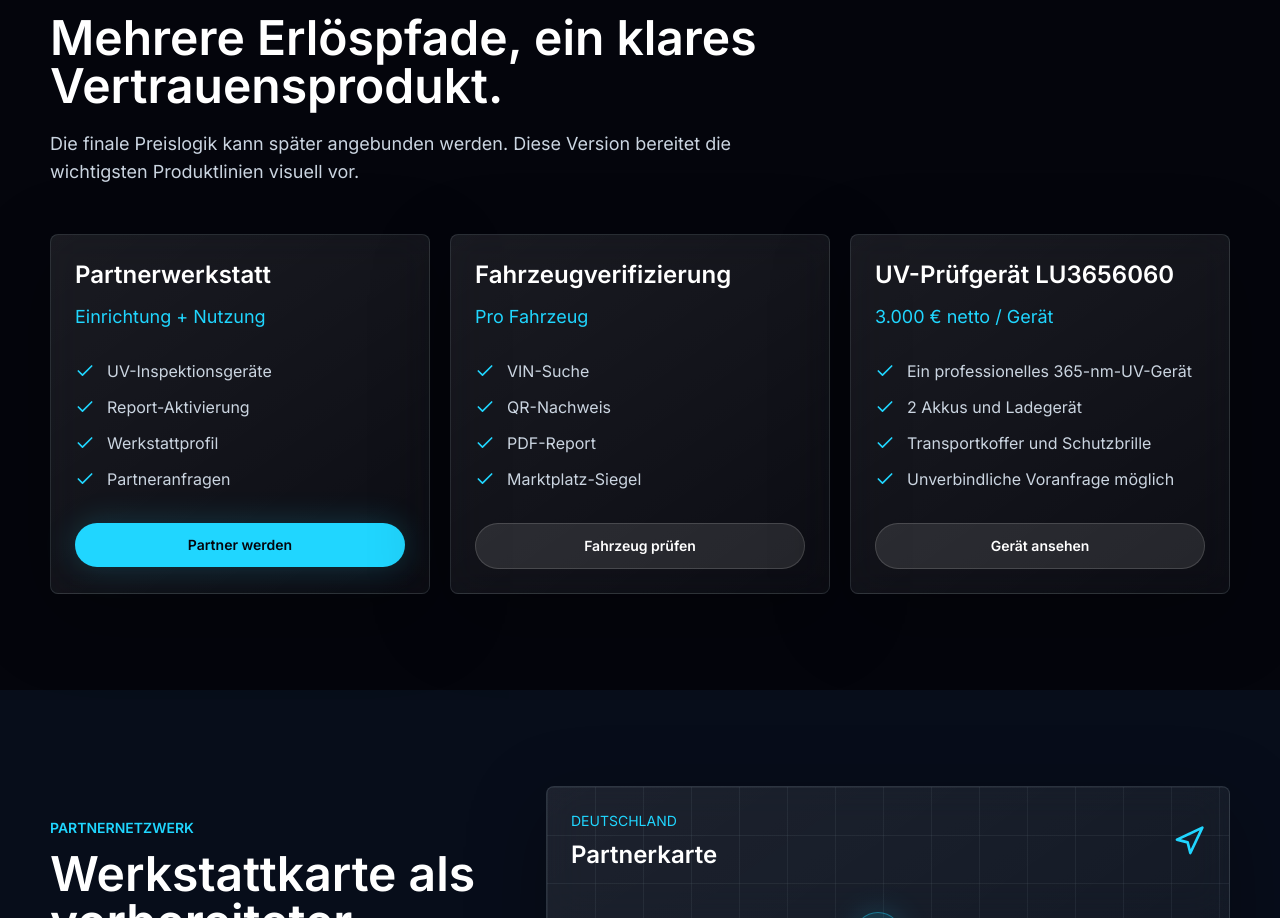
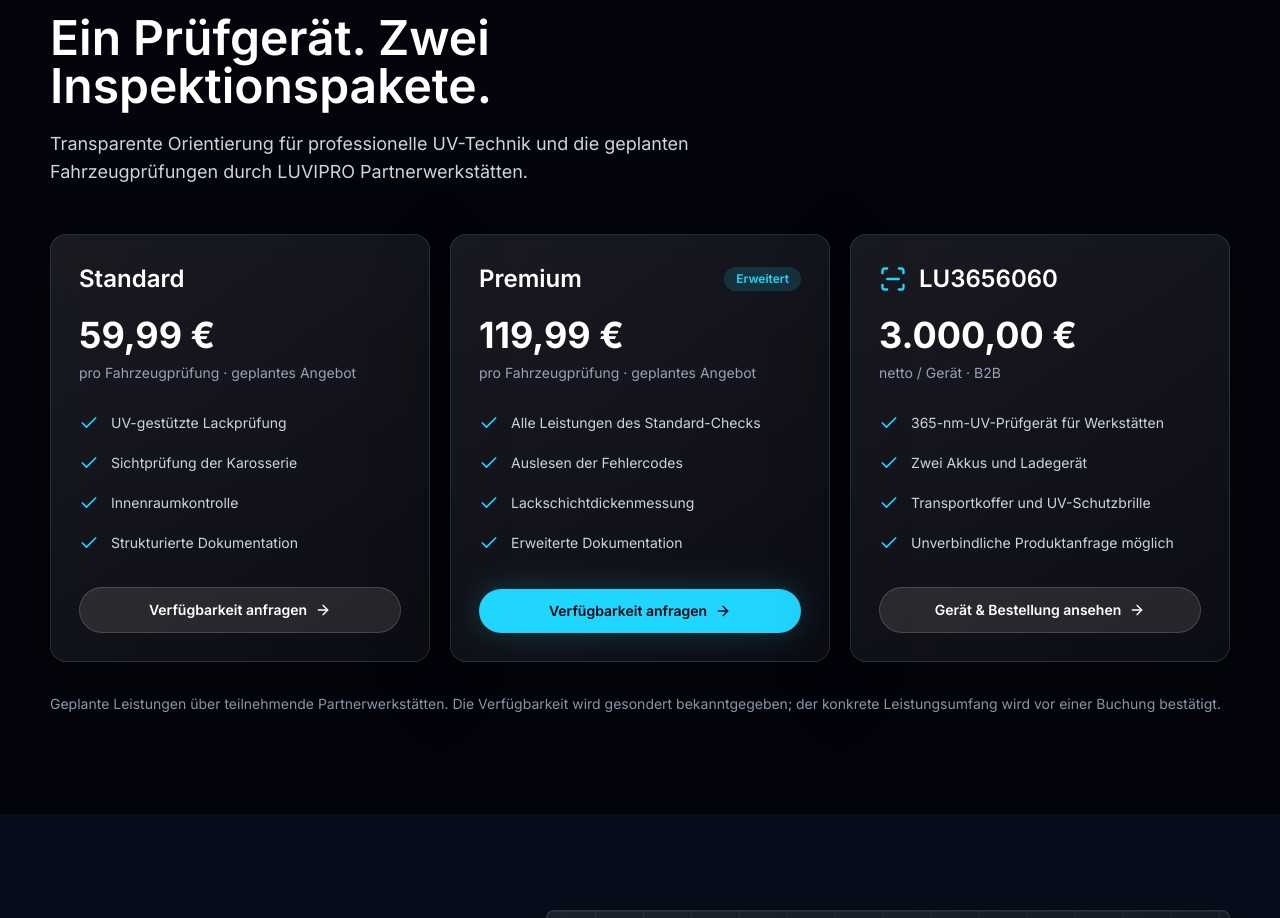
Before and after one commit to Diaa6969/luvipro-website, a Next.js app: page / in a window 1280 px wide. Shown: the part 5109-6027 px from the top of the page. Built offline with nearby package versions, Linux system fonts and the light colour scheme.

Commit message:
Display Standard 59.99 EUR, Premium 119.99 EUR and LU3656060 pricing with correct service scope

```diff
--- a/src/components/sections/pricing.tsx
+++ b/src/components/sections/pricing.tsx
@@ -1,71 +1,79 @@
-import { Check, ExternalLink } from "lucide-react";
+import { ArrowRight, Check, ScanLine } from "lucide-react";
 import { CtaLink } from "@/components/ui/cta-link";
 import { Reveal } from "@/components/ui/reveal";
 import { SectionHeading } from "@/components/ui/section-heading";
+import { DEVICE, formatEuro } from "@/lib/store";
+import { INSPECTION_SERVICES, INSPECTION_PRICING_NOTE } from "@/lib/inspection-pricing";
 
-const plans = [
-  {
-    name: "Partnerwerkstatt",
-    price: "Einrichtung + Nutzung",
-    features: ["UV-Inspektionsgeräte", "Report-Aktivierung", "Werkstattprofil", "Partneranfragen"],
-    cta: "Partner werden",
-    href: "/contact",
-  },
-  {
-    name: "Fahrzeugverifizierung",
-    price: "Pro Fahrzeug",
-    features: ["VIN-Suche", "QR-Nachweis", "PDF-Report", "Marktplatz-Siegel"],
-    cta: "Fahrzeug prüfen",
-    href: "/verify",
-  },
-  {
-    name: "UV-Prüfgerät LU3656060",
-    price: "3.000 € netto / Gerät",
-    features: ["Ein professionelles 365-nm-UV-Gerät", "2 Akkus und Ladegerät", "Transportkoffer und Schutzbrille", "Unverbindliche Voranfrage möglich"],
-    cta: "Gerät ansehen",
-    href: "/products",
-  },
-];
+type PricingProps = { id?: string; embedded?: boolean };
 
-export function Pricing() {
+export function Pricing({ id = "pricing", embedded = false }: PricingProps) {
   return (
-    <section id="pricing" className="bg-obsidian py-24">
+    <section id={id} className={`scroll-mt-24 ${embedded ? "bg-midnight py-20 sm:py-24" : "bg-obsidian py-24"}`}>
       <div className="section-shell">
         <Reveal>
           <SectionHeading
-            eyebrow="Geschäftsmodell"
-            title="Mehrere Erlöspfade, ein klares Vertrauensprodukt."
-            description="Die finale Preislogik kann später angebunden werden. Diese Version bereitet die wichtigsten Produktlinien visuell vor."
+            eyebrow="Leistungen & Preise"
+            title="Ein Prüfgerät. Zwei Inspektionspakete."
+            description="Transparente Orientierung für professionelle UV-Technik und die geplanten Fahrzeugprüfungen durch LUVIPRO Partnerwerkstätten."
           />
         </Reveal>
         <div className="mt-12 grid gap-5 lg:grid-cols-3">
-          {plans.map((plan, index) => (
-            <Reveal key={plan.name} delay={index * 0.08}>
-              <div className="glass-panel flex h-full flex-col rounded-lg p-6">
-                <p className="font-[var(--font-space-grotesk)] text-2xl font-semibold">{plan.name}</p>
-                <p className="mt-3 text-lg text-pulse">{plan.price}</p>
-                <div className="mt-7 space-y-3">
+          {INSPECTION_SERVICES.map((plan, index) => (
+            <Reveal key={plan.id} delay={index * 0.08}>
+              <div className={`glass-panel flex h-full flex-col rounded-2xl p-6 sm:p-7 ${plan.id === "premium" ? "border-pulse/40" : ""}`}>
+                <div className="flex items-center justify-between gap-2">
+                  <p className="font-[var(--font-space-grotesk)] text-2xl font-semibold">{plan.name}</p>
+                  {plan.id === "premium" && <span className="rounded-full bg-pulse/15 px-3 py-1 text-xs font-semibold text-pulse">Erweitert</span>}
+                </div>
+                <p className="mt-5 font-[var(--font-space-grotesk)] text-4xl font-bold text-white">
+                  {formatEuro(plan.priceCents)}
+                </p>
+                <p className="mt-2 text-sm text-slate-400">pro Fahrzeugprüfung · geplantes Angebot</p>
+                <div className="mt-7 flex-1 space-y-4">
                   {plan.features.map((feature) => (
-                    <div key={feature} className="flex items-center gap-3 text-slate-300">
-                      <Check className="h-5 w-5 text-pulse" />
-                      {feature}
+                    <div key={feature} className="flex items-start gap-3 text-sm leading-6 text-slate-300">
+                      <Check className="mt-0.5 h-5 w-5 shrink-0 text-pulse" />
+                      <span>{feature}</span>
                     </div>
                   ))}
                 </div>
-                <CtaLink
-                  href={plan.href}
-                  variant={index === 0 ? "primary" : "secondary"}
-                  className="mt-8 gap-2"
-                  target={plan.href.startsWith("http") ? "_blank" : undefined}
-                  rel={plan.href.startsWith("http") ? "noopener noreferrer" : undefined}
-                >
-                  {plan.cta}
-                  {plan.href.startsWith("http") ? <ExternalLink className="h-4 w-4" /> : null}
+                <CtaLink href="/contact" variant={plan.id === "premium" ? "primary" : "secondary"} className="mt-8 gap-2">
+                  Verfügbarkeit anfragen <ArrowRight className="h-4 w-4" />
                 </CtaLink>
               </div>
             </Reveal>
           ))}
+          <Reveal delay={0.16}>
+            <div className="glass-panel flex h-full flex-col rounded-2xl p-6 sm:p-7">
+              <div className="flex items-center gap-3">
+                <ScanLine className="h-7 w-7 text-pulse" />
+                <p className="font-[var(--font-space-grotesk)] text-2xl font-semibold">LU3656060</p>
+              </div>
+              <p className="mt-5 font-[var(--font-space-grotesk)] text-4xl font-bold text-white">
+                {formatEuro(DEVICE.unitPriceNetCents)}
+              </p>
+              <p className="mt-2 text-sm text-slate-400">netto / Gerät · B2B</p>
+              <div className="mt-7 flex-1 space-y-4">
+                {[
+                  "365-nm-UV-Prüfgerät für Werkstätten",
+                  "Zwei Akkus und Ladegerät",
+                  "Transportkoffer und UV-Schutzbrille",
+                  "Unverbindliche Produktanfrage möglich",
+                ].map((feature) => (
+                  <div key={feature} className="flex items-start gap-3 text-sm leading-6 text-slate-300">
+                    <Check className="mt-0.5 h-5 w-5 shrink-0 text-pulse" />
+                    <span>{feature}</span>
+                  </div>
+                ))}
+              </div>
+              <CtaLink href="/products" variant="secondary" className="mt-8 gap-2">
+                Gerät & Bestellung ansehen <ArrowRight className="h-4 w-4" />
+              </CtaLink>
+            </div>
+          </Reveal>
         </div>
+        <p className="mt-7 text-sm leading-7 text-slate-400">{INSPECTION_PRICING_NOTE}</p>
       </div>
     </section>
   );
```
